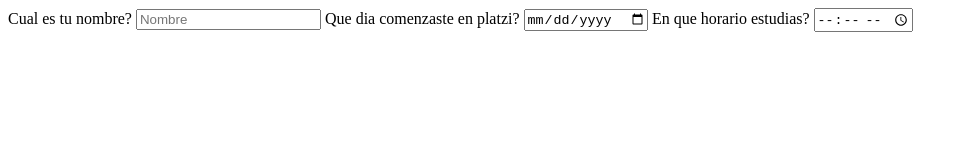
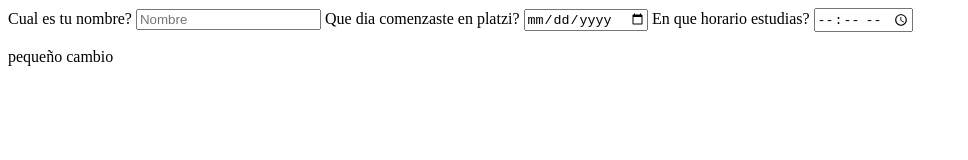
Before and after one commit to ElvDev05/mobile-first, a plain HTML site: page index.html in a window 1280 px wide. Shown: the whole page, without its empty margins (0-968 px from the left). Drawn offline with Linux system fonts and the light colour scheme.

Commit message:
le agregue un parrafo

```diff
--- a/index.html
+++ b/index.html
@@ -20,6 +20,7 @@
             <span>En que horario estudias?</span>
             <input type="time" id="horario"/>
         </label>
+        <p> pequeño cambio </p>
     </form>
 </body>
 </html>
```
